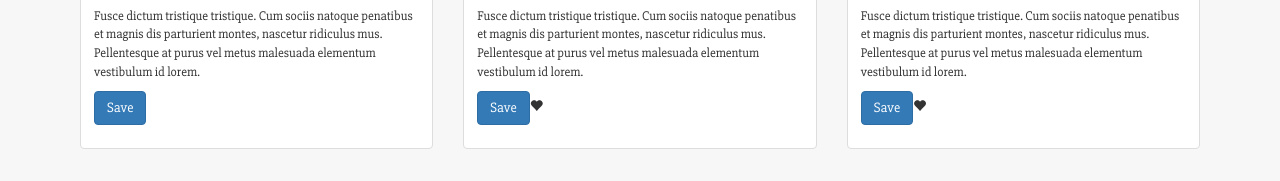
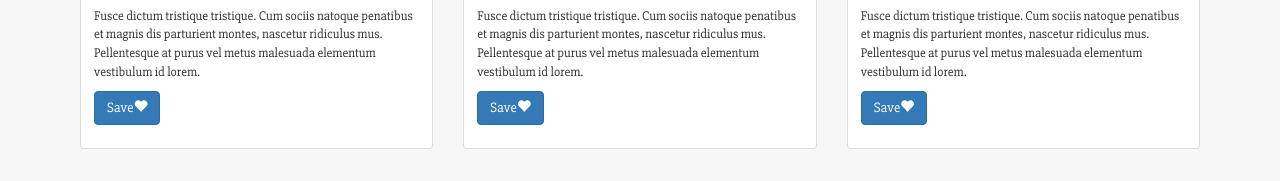
Before and after one commit to AliPea/wdi-project-2, a website: page index.html in a window 1280 px wide. Shown: the part 1251-1432 px from the top of the page. Drawn offline with nearby package versions, Linux system fonts and the light colour scheme; some packages are replaced by stand-ins of ours; no server answers.

Commit message:
new json package

```diff
--- a/index.html
+++ b/index.html
@@ -115,7 +115,7 @@
           <div class="caption">
             <h3>Yoga: body and mind</h3>
             <p>Fusce dictum tristique tristique. Cum sociis natoque penatibus et magnis dis parturient montes, nascetur ridiculus mus. Pellentesque at purus vel metus malesuada elementum vestibulum id lorem.</p>
-            <p><a href="#" class="btn btn-primary" role="button">Save</a></p>
+            <p><a href="#" class="btn btn-primary" role="button">Save<span class="glyphicon glyphicon-heart" aria-hidden="true"></span></a></p>
           </div>
         </div>
       </div>
@@ -125,7 +125,7 @@
           <div class="caption">
             <h3>Rock Climbing Malham Cove</h3>
             <p>Fusce dictum tristique tristique. Cum sociis natoque penatibus et magnis dis parturient montes, nascetur ridiculus mus. Pellentesque at purus vel metus malesuada elementum vestibulum id lorem.</p>
-            <p><a href="#" class="btn btn-primary" role="button">Save</a><span class=" glyphicon glyphicon-heart" aria-hidden="true"></span></p>
+            <p><a href="#" class="btn btn-primary" role="button">Save<span class="glyphicon glyphicon-heart" aria-hidden="true"></span></a></p>
           </div>
         </div>
       </div>
@@ -135,7 +135,7 @@
           <div class="caption">
             <h3>The Many Benefits of Hiking</h3>
             <p>Fusce dictum tristique tristique. Cum sociis natoque penatibus et magnis dis parturient montes, nascetur ridiculus mus. Pellentesque at purus vel metus malesuada elementum vestibulum id lorem.</p>
-            <p><a href="#" class="btn btn-primary" role="button">Save</a><span class=" glyphicon glyphicon-heart" aria-hidden="true"></span></p>
+            <p><a href="#" class="btn btn-primary" role="button">Save<span class="glyphicon glyphicon-heart" aria-hidden="true"></span></a></p>
           </div>
         </div>
       </div>
--- a/package.json
+++ b/package.json
@@ -50,5 +50,8 @@
     "gulp-uglify": "^2.0.0",
     "gulp-wait": "0.0.2",
     "main-bower-files": "^2.13.1"
+  },
+  "engines": {
+  "node": ">=6.x"
   }
 }
```
